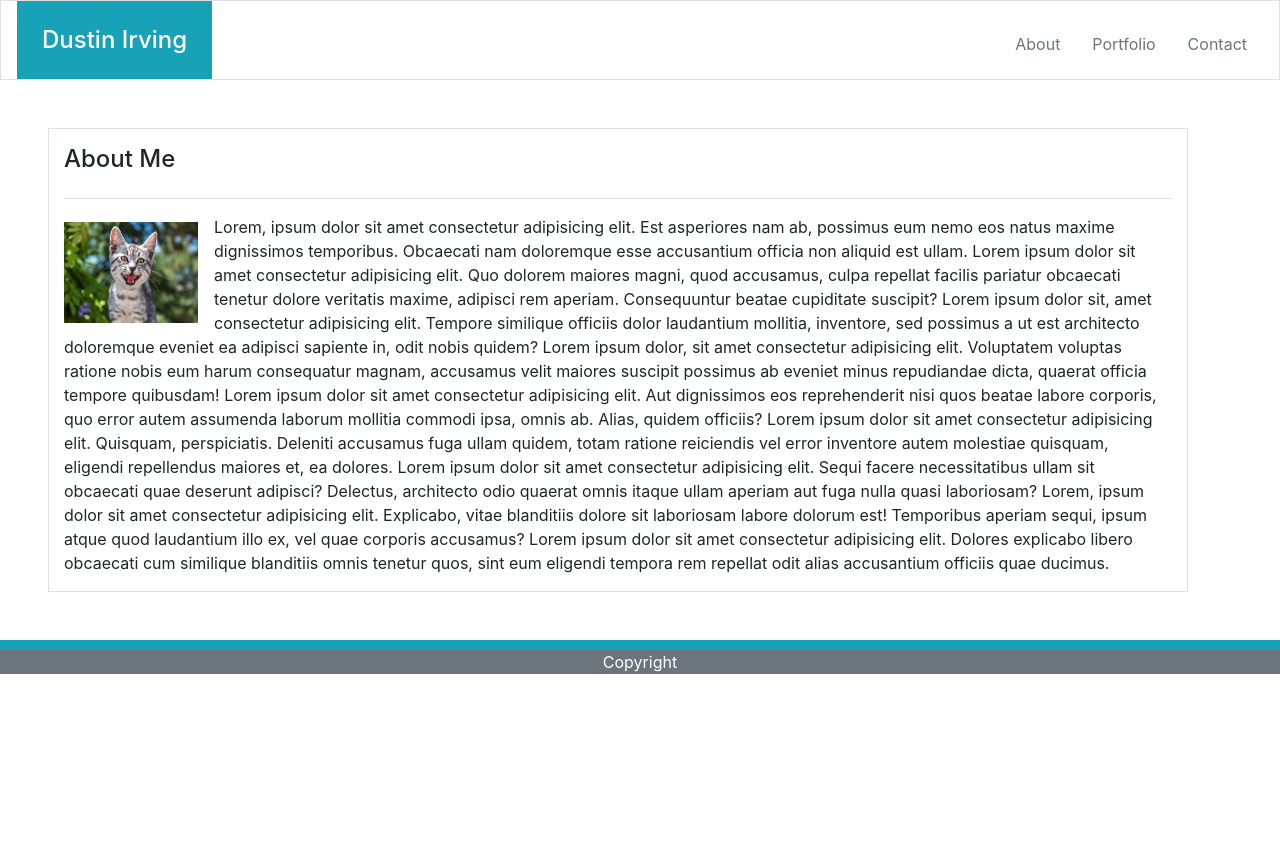
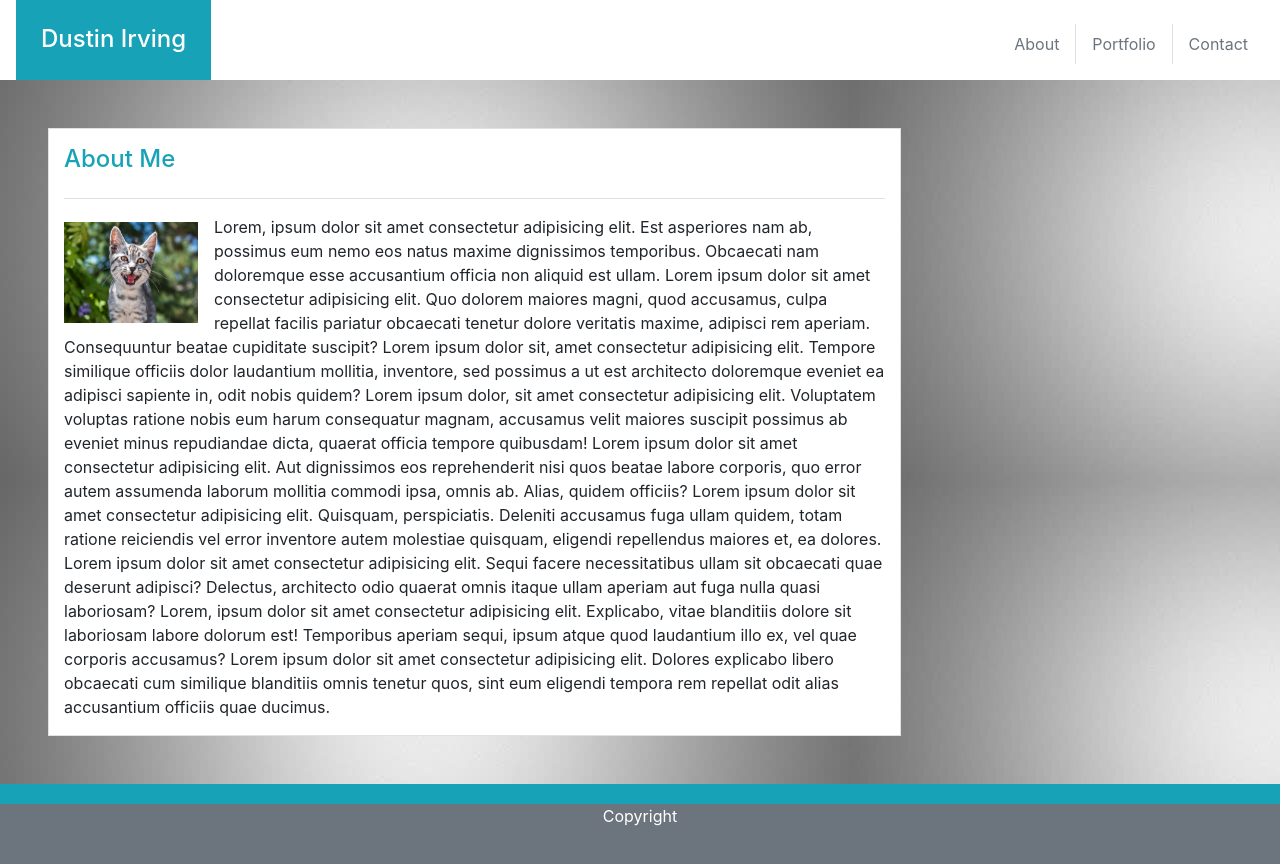
Before and after one commit to dustinirving/responsive-portfolio, a plain HTML site: page index.html in a window 1280 px wide. Before the commit the page ends 800 px from the top, so only its background shows below. Drawn offline with nearby package versions, Linux system fonts and the light colour scheme.

Commit message:
added a background to the main page

```diff
--- a/index.html
+++ b/index.html
@@ -9,17 +9,17 @@
     <link rel="stylesheet" href="https://stackpath.bootstrapcdn.com/bootstrap/4.4.1/css/bootstrap.min.css" integrity="sha384-Vkoo8x4CGsO3+Hhxv8T/Q5PaXtkKtu6ug5TOeNV6gBiFeWPGFN9MuhOf23Q9Ifjh" crossorigin="anonymous">
 </head>
 
-<body>
-    <nav class="navbar border" style="height:80px; padding-top:  0px;padding-bottom: 0px">
+<body style="background-image: url(g-bg.jpg);">
+    <nav class="navbar bg-white" style="height:80px; padding-top:  0px;padding-bottom: 0px">
 
         <span class="h4 text-white bg-info h-100" style="padding: 25px;">Dustin Irving</span>
 
         <ul class="nav justify-content-end">
             <li class="nav-item">
-                <a class="nav-link text-secondary" href="#">About</a>
+                <a class="nav-link text-secondary border-right" href="#">About</a>
             </li>
             <li class="nav-item">
-                <a class="nav-link text-secondary" href="#">Portfolio</a>
+                <a class="nav-link text-secondary border-right" href="#">Portfolio</a>
             </li>
             <li class="nav-item">
                 <a class="nav-link text-secondary" href="#">Contact</a>
@@ -28,9 +28,9 @@
         </div>
     </nav>
 
-    <div class="container border m-5">
+    <div class="container border m-5 col-8 bg-white">
         <div class="row">
-            <div class="col pt-3 pb-2">
+            <div class="col pt-3 pb-2 text-info">
                 <h4>About Me</h4>
             </div>
         </div>
@@ -51,9 +51,9 @@
     </div>
 
     <footer>
-        <div class="bg-info" style="height:10px">
+        <div class="bg-info" style="height:20px">
         </div>
-        <div class="text-center bg-secondary text-white">
+        <div class="text-center bg-secondary text-white" style="height:110px;">
             <p>Copyright</p>
         </div>
     </footer>
```
Also changed, not shown: g-bg.jpg (added), gray-background.jpg (added).
